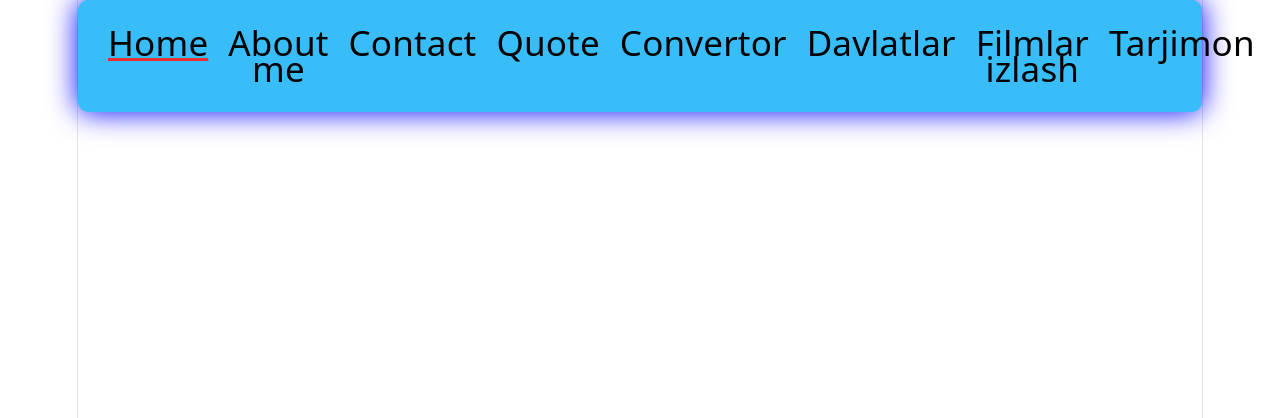
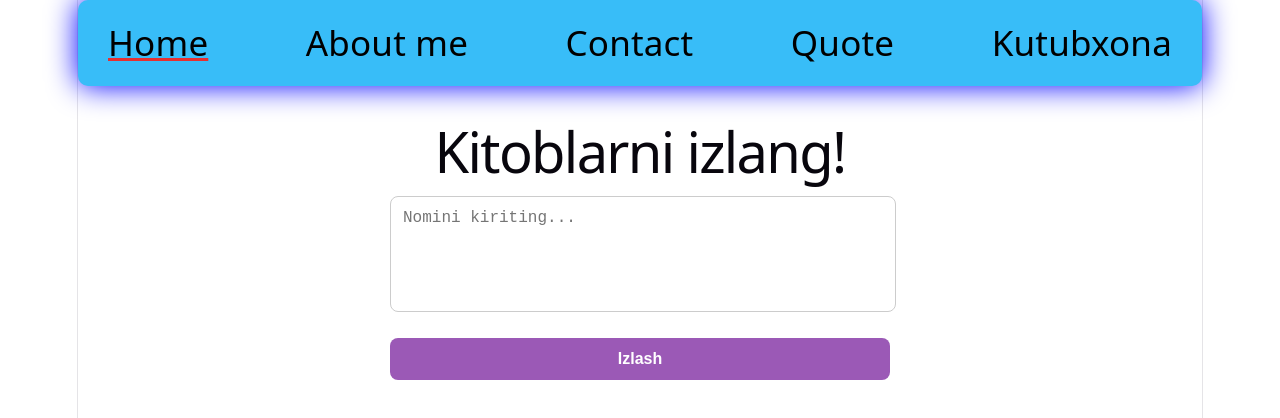
Before and after one commit to Behruz081/Node, a React app in the folder Portfolio/: page /book in a window 1280 px wide. Shown: the top 418 px of the page. Built offline with nearby package versions, Linux system fonts and the light colour scheme; the HTML template or start-up script is replaced by a standard one.

Commit message:
25.05.2026 15:29

```diff
--- a/Portfolio/src/App.jsx
+++ b/Portfolio/src/App.jsx
@@ -4,6 +4,7 @@ import CurrencyConvertor from './convertor';
 import DavlatlarKetmaKet from './Davlatlar';
 import MovieSearch from './MovieSearch';
 import Translater from './Translater';
+import Book from './Book';
 
 import React, { useState, useEffect } from 'react';
 import {BrowserRouter, Routes, Route, Link} from 'react-router-dom';
@@ -155,10 +156,12 @@ function App() {
         <Link className='navtext' id="navabout" to='/about' style={{marginRight:"10px", textDecorationLine:"none"}}>About me</Link>
         <Link className='navtext' id="navcontact" to='/contact' style={{textDecorationLine:"none"}}>Contact</Link>
         <Link className='navtext' id="navquote" to='/quote' style={{textDecorationLine:"none"}}>Quote</Link>
-        <Link className='navtext' id="navconvertor" to='/convertor' style={{textDecorationLine:"none"}}>Convertor</Link>
-        <Link className='navtext' id="navdavlatlar" to='/davlatlar' style={{textDecorationLine:"none"}}>Davlatlar</Link>
-        <Link className='navtext' id="navmovie" to='/movie' style={{textDecorationLine:"none"}}>Filmlar izlash</Link>
-        <Link className='navtext' id="navtranslater" to='/translater' style={{textDecorationLine:"none"}}>Tarjimon</Link>
+        {/* <Link className='navtext' id="navconvertor" to='/convertor' style={{textDecorationLine:"none"}}>Convertor</Link> */}
+        {/* <Link className='navtext' id="navdavlatlar" to='/davlatlar' style={{textDecorationLine:"none"}}>Davlatlar</Link> */}
+        {/* <Link className='navtext' id="navmovie" to='/movie' style={{textDecorationLine:"none"}}>Filmlar izlash</Link> */}
+        {/* <Link className='navtext' id="navtranslater" to='/translater' style={{textDecorationLine:"none"}}>Tarjimon</Link> */}
+        <Link className='navtext' id="navbook" to='/book' style={{textDecorationLine:"none"}}>Kutubxona</Link>
+
       </nav>
 
       <div style={{padding:"20px"}}>
@@ -167,10 +170,12 @@ function App() {
           <Route path="/about" element={<About />} />
           <Route path="/contact" element={<Contact />} />
           <Route path="/quote" element={<Quote />} />
-          <Route path="/convertor" element={<CurrencyConvertor />} />
-          <Route path="/davlatlar" element={<DavlatlarKetmaKet />} />
-          <Route path="/movie" element={<MovieSearch />} />
-          <Route path="/translater" element={<Translater />} />
+          {/* <Route path="/convertor" element={<CurrencyConvertor />} /> */}
+          {/* <Route path="/davlatlar" element={<DavlatlarKetmaKet />} /> */}
+          {/* <Route path="/movie" element={<MovieSearch />} /> */}
+          {/* <Route path="/translater" element={<Translater />} /> */}
+          <Route path="/book" element={<Book />} />
+
         </Routes>
       </div>
     </BrowserRouter>
--- /dev/null
+++ b/Portfolio/src/Book.jsx
@@ -0,0 +1,79 @@
+import { useState } from 'react'
+import './App.css'
+import axios from 'axios'
+
+
+function Book() {
+
+  const [loading, setLoading] = useState(false)
+  const [book, setBook] = useState([])
+  const [result, setResult] = useState([])
+
+
+  const searchbooks = async () => {
+
+    if(!book) return
+    setLoading(true)
+
+    try{
+      const response = await axios.get('https://openlibrary.org/search.json', {
+        params: {
+          q: book // axios buni avtomatik url'ga ?q=kitob_nomi qilib ulaydi
+        }
+      });
+
+      if(response.data){
+        setResult(response.data.docs)
+      } else{
+        alert("Malumot topilmadi")
+      }
+    } catch (error) {
+        console.error("Xatolik tafsiloti", error)
+      }
+      setLoading(false)
+}
+
+
+  return(
+    <div style={{width:"500px", margin:"auto" }}>
+      <div style={{ marginBottom: '20px', margin:"0 auto 20px auto" }}>
+        <h1>Kitoblarni izlang!</h1>
+        <textarea
+          rows="5"
+          value={book}
+          onChange={(e) => setBook(e.target.value)}
+          placeholder="Nomini kiriting..."
+          style={{ width: '96%', padding: '12px', borderRadius: '8px', border: '1px solid #ccc', fontSize: '16px',
+             resize: 'none' }}
+        />
+      </div>
+
+      <button
+        onClick={searchbooks}
+        disabled={loading || !book}
+        style={{
+          width: '100%', padding: '12px', background: '#9b59b6', color: 'white',
+          border: 'none', borderRadius: '8px', cursor: 'pointer', fontSize: '16px',
+          fontWeight: 'bold', transition: '0.2s', opacity: (!book || loading) ? 0.6 : 1
+        }}
+      >
+        {loading ? "Qidirilmoqda..." : "Izlash"}
+      </button>
+
+      <div>
+        {result.map((item, index) => (
+            <div>
+                <p key={index}>{item.title}</p>
+                <p key={index}>{item.author_name}</p>
+            </div>
+        ))}
+
+        {/* {result.map((item, index) => (
+          <p key={index}>{item.author_name}</p>
+        ))} */}
+
+      </div>
+    </div>
+  )}
+
+export default Book
```
Also changed, not shown: 1 other file (tests, documents, lock files or other folders).
